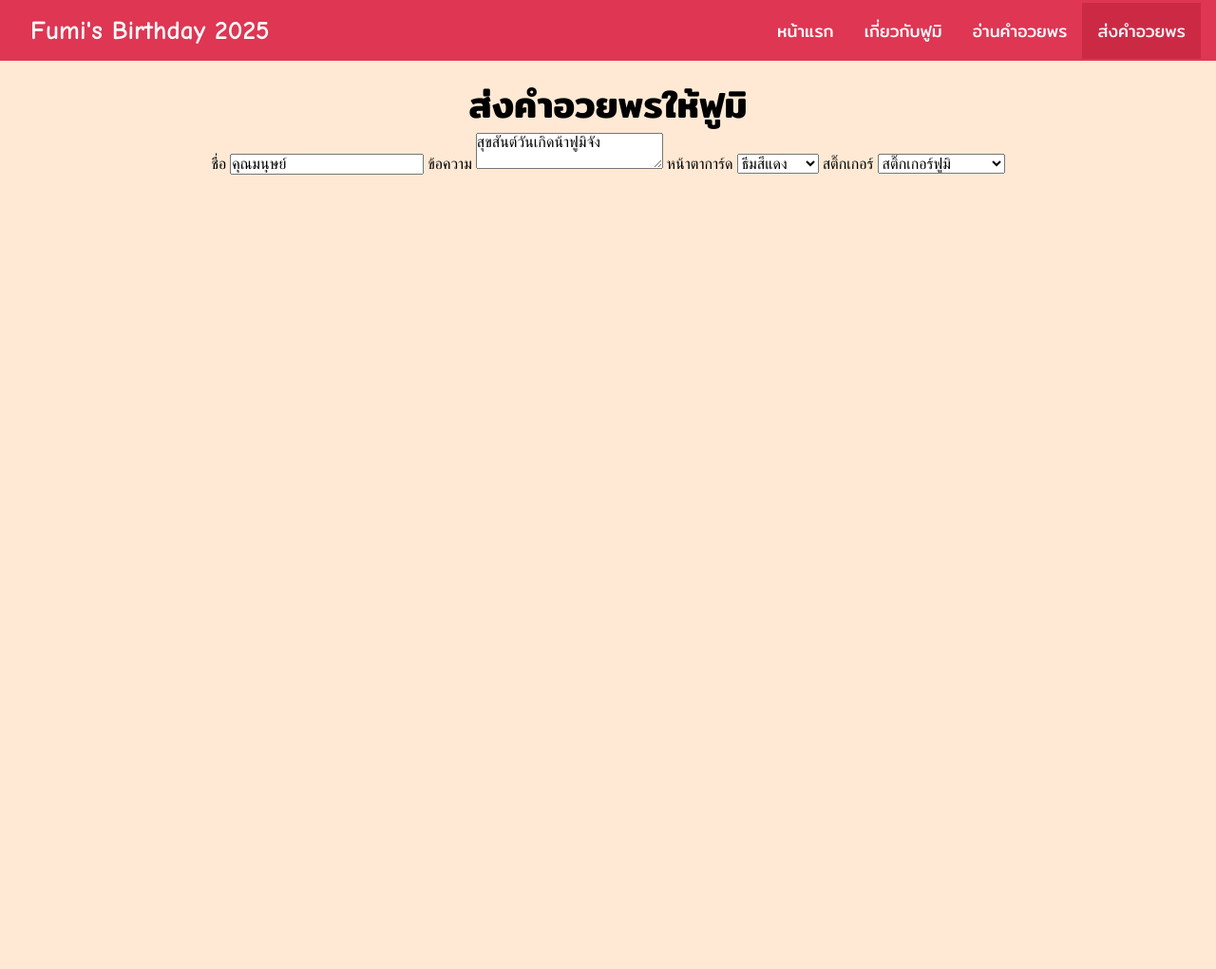
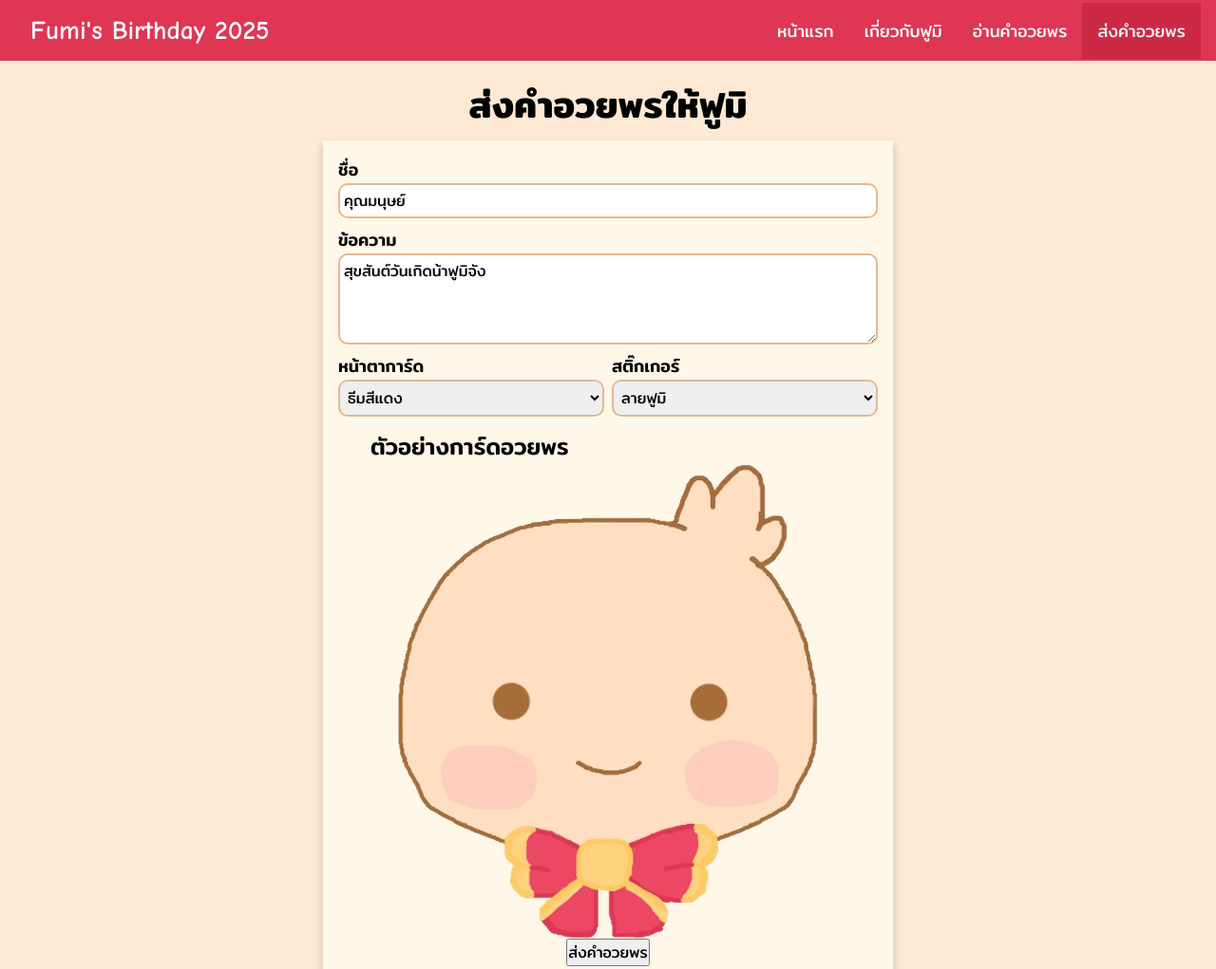
Before and after one commit to Sololitz/fumiday2025, a plain HTML site: page send_message.html in a window 1280 px wide. Shown: the top 1021 px of the page at 95% size. Before the commit the page ends 800 px from the top, so only its background shows below. Drawn offline with Linux system fonts and the light colour scheme.

Commit message:
Make send page

```diff
--- /dev/null
+++ b/css/send.css
@@ -0,0 +1,66 @@
+label {
+    font-weight: 500;
+    font-size: 1.125rem;
+}
+
+label:not(:first-child), .select label {
+    margin-top: .5rem;
+}
+
+label[for="card"] {
+    grid-area: card-label;
+}
+
+label[for="sticker"] {
+    grid-area: sticker-label;
+}
+
+h3 {
+    font-size: 1.5rem;
+    font-weight: 500;
+}
+
+.send-form-container {
+    display: flex;
+    flex-direction: column;
+    align-items: center;
+    width: 100%;
+    max-width: 600px;
+    padding: 1rem;
+    background-color: var(--dough-clr);
+    box-shadow: 0 4px 8px 0 rgba(0, 0, 0, 0.2);
+    margin-top: .5rem;
+}
+
+.send-form-container form {
+    display: flex;
+    flex-direction: column;
+    width: 100%;
+}
+
+textarea:focus, input:focus, select{
+    outline: none;
+}
+
+.send-form-container textarea, .send-form-container input, .select select {
+    padding: .25rem;
+    border-radius: 10px;
+    border: 2px solid var(--bread-clr)
+}
+
+.send-form-container textarea {
+    min-height: 6rem;
+}
+
+.select {
+    display: grid;
+    grid-template-areas:
+    "card-label sticker-label"
+    "card-input card-input";
+    grid-template-columns: 1fr 1fr;
+    column-gap: .5rem;
+}
+
+.card-example-container {
+    margin-top: .75rem;
+}
--- a/send_message.html
+++ b/send_message.html
@@ -3,8 +3,9 @@
 <head>
     <meta charset="UTF-8">
     <meta name="viewport" content="width=device-width, initial-scale=1.0">
-    <title>Fumi's Day 2025: ส่งข้อความอวยพร</title>
+    <title>Fumi's Day 2025: ส่งคำอวยพร</title>
     <link rel="stylesheet" href="css/style.css">
+    <link rel="stylesheet" href="css/send.css">
     <link rel="preconnect" href="https://fonts.googleapis.com">
     <link rel="preconnect" href="https://fonts.gstatic.com" crossorigin>
     <link href="https://fonts.googleapis.com/css2?family=Comic+Neue:ital,wght@0,300;0,400;0,700;1,300;1,400;1,700&family=Mitr:wght@200;300;400;500;600;700&display=swap" rel="stylesheet">
@@ -26,15 +27,17 @@
     </nav>
     <main id="send-page">
         <h2>ส่งคำอวยพรให้ฟูมิ</h2>
-        <form action="">
+        <div class="send-form-container mitr-regular">
+            <form id="send-form">
                 <label for="name">ชื่อ</label>
-            <input type="text" name="name" id="name" value="คุณมนุษย์">
+                <input type="text" name="name" id="name" value="คุณมนุษย์" placeholder="ชื่อ">
 
                 <label for="message">ข้อความ</label>
-            <textarea name="message" id="message">สุขสันต์วันเกิดน้าฟูมิจัง</textarea>
+                <textarea name="message" id="message" placeholder="ข้อความอวยพร">สุขสันต์วันเกิดน้าฟูมิจัง</textarea>
 
-            <label for="message-card">หน้าตาการ์ด</label>
-            <select name="message-card" id="message-card">
+                <div class="select">
+                    <label for="card">หน้าตาการ์ด</label>
+                    <select name="card" id="message-card">
                         <option value="red">ธีมสีแดง</option>
                         <option value="yellow">ธีมสีเหลือง</option>
                         <option value="brown">ธีมสีน้ำตาล</option>
@@ -43,13 +46,22 @@
 
                     <label for="sticker">สติ๊กเกอร์</label>
                     <select name="sticker" id="sticker">
-                <option value="fumi">สติ๊กเกอร์ฟูมิ</option>
-                <option value="dough_kun">สติ๊กเกอร์โดคุง</option>
-                <option value="human">สติ๊กเกอร์คุณมนุษย์</option>
-                <option value="raccoon">สติ๊กเกอร์แรคคูณ</option>
+                        <option value="fumi">ลายฟูมิ</option>
+                        <option value="dough_kun">ลายโดคุง</option>
+                        <option value="human">ลายคุณมนุษย์</option>
+                        <option value="raccoon">ลายแรคคูณ</option>
                     </select>
+                </div>
             </form>
+            <div class="card-example-container">
+                <h3>ตัวอย่างการ์ดอวยพร</h3>
+                <div class="card">
+                    <img src="/images/stickers/human.png" alt="dough kung sticker" class="sticker">
+                </div>
+            </div>
+            <button type="submit" form="send-form">ส่งคำอวยพร</button>
+        </div>
     </main>
 </body>
-<script src="navbar.js"></script>
+<script src="js/navbar.js"></script>
 </html>
```
Lines whose indentation alone changed are shown as unchanged.
